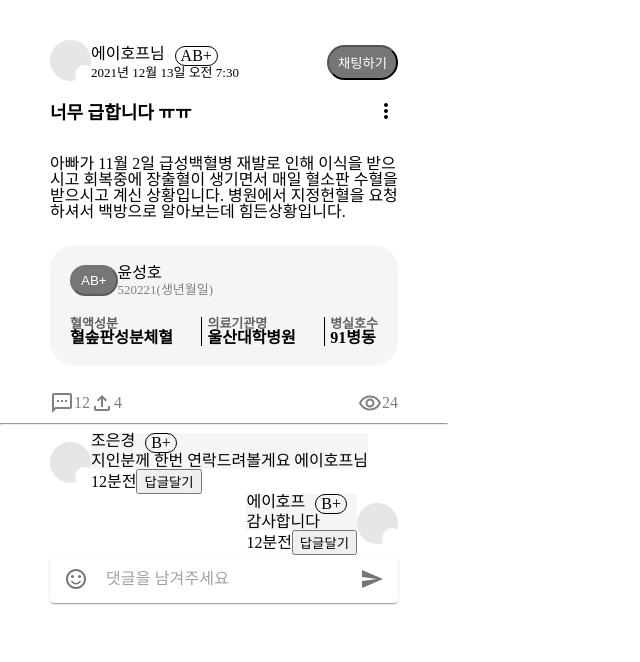
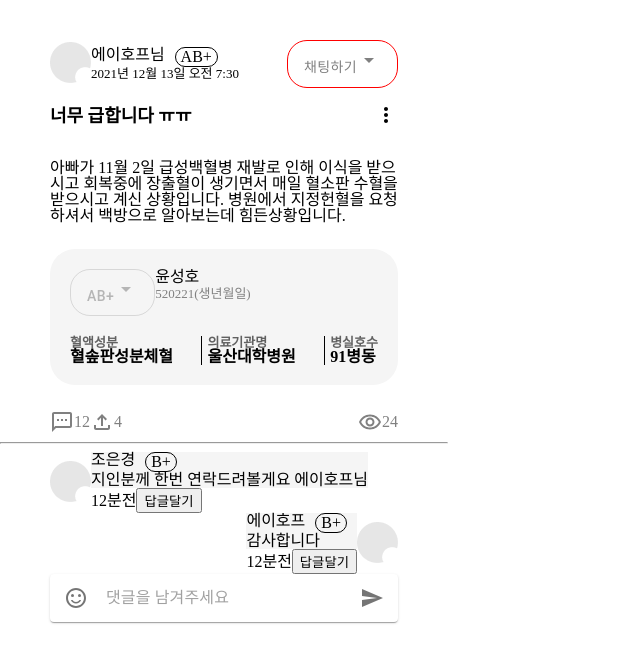
Before and after one commit to emibgo2/pple-main, a React (Create React App) app in the folder pple-main-web-client/: page /post in a window 1280 px wide. Shown: the top 662 px of the page, without its empty margins (0-640 px from the left). Built offline with nearby package versions, Linux system fonts and the light colour scheme.

Commit message:
Design : change RadiusButton design

```diff
--- a/pple-main-web-client/src/App.tsx
+++ b/pple-main-web-client/src/App.tsx
@@ -16,7 +16,6 @@ const GlobalStyles = createGlobalStyle`
 `;
 
 const AppBlock = styled.div`
-  display: flex;
 `;
 
 const ContentBlock = styled.div`
--- a/pple-main-web-client/src/components/common/RadiusButton.tsx
+++ b/pple-main-web-client/src/components/common/RadiusButton.tsx
@@ -1,12 +1,26 @@
 import React from 'react';
-import styled from 'styled-components';
-
-const StyledButton = styled.button`
-  background: #767676;
-  border-radius: 20px;
-  padding: 6px 9px;
-  color:white;
-`;
+import ArrowDropDownIcon from '@mui/icons-material/ArrowDropDown';
+import {styled} from '@mui/material';
+import { Button } from '@mui/material';
+const StyledButton = styled(Button)({
+  padding: '7px 16px',
+  borderRadius: '20px',
+  display: 'flex',
+  justifyContent: 'center',
+  alignContent: 'center',
+  borderColor: 'red',
+  color: 'gray',
+  '&:hover': {
+    backgroundColor: 'red',
+    borderColor: 'red',
+    boxShadow: 'none',
+    color:'white',
+  },
+  '& div': {
+    justifyContent: 'center',
+    alignContent: 'center',
+  },
+});
 
 type Props = {
     text: string;
@@ -14,7 +28,14 @@ type Props = {
 }
 
 const RadiusButton: React.FC<Props> = ({text,isDisabled}) => {
-  return <StyledButton disabled={isDisabled}>{text}</StyledButton>;
+  return (
+    <StyledButton color='error' variant='outlined' disabled={isDisabled}>
+      <div>
+      {text}
+      <ArrowDropDownIcon />
+      </div>
+    </StyledButton>
+  );
 };
 
 export default RadiusButton;
```
